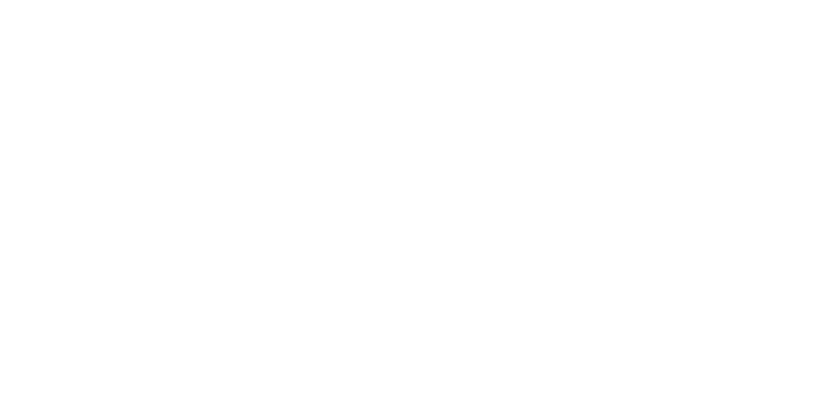
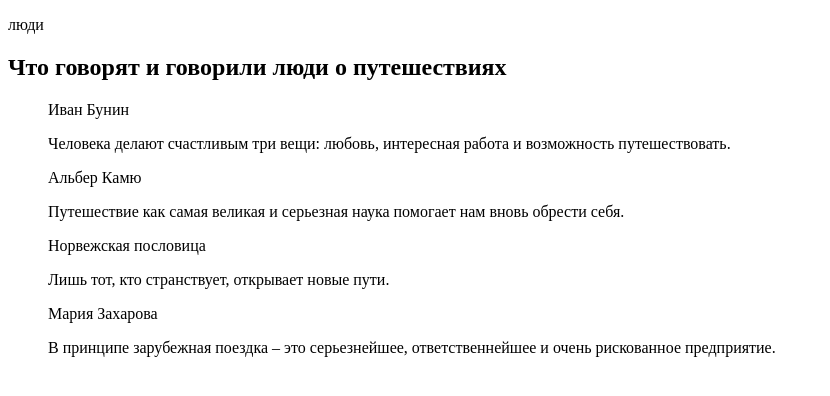
Before and after one commit to HikkaTown/comand-project, a plain HTML site: page index.html in a window 1280 px wide. Shown: the whole page, without its empty margins (0-830 px from the left). Drawn offline with Linux system fonts and the light colour scheme.

Commit message:
added blocks

```diff
--- a/index.html
+++ b/index.html
@@ -4,9 +4,53 @@
     <meta charset="UTF-8">
     <meta http-equiv="X-UA-Compatible" content="IE=edge">
     <meta name="viewport" content="width=device-width, initial-scale=1.0">
-    <title>Document</title>
+    <title>Куда я поеду?</title>
 </head>
-<body>
+<body class="page">
+  <header class="header">
 
+  </header>
+  <main class="content">
+    <section class="interests">
+      <article class="interests__article">
+
+      </article>
+      <article class="interests__article">
+
+      </article>
+      <article class="interests__article">
+
+      </article>
+    </section>
+    <section class="quotes">
+      <p class="quotes__subtitle">люди</p>
+      <h2 class="quotes__title">Что говорят и говорили люди о путешествиях</h2>
+      <figure class="quote-card">
+        <p class="quote-card__author">Иван Бунин</p>
+        <blockqoute class="quote-card__text">Человека делают счастливым три вещи: любовь, интересная работа и возможность путешествовать.</blockqoute>
+      </figure>
+      <figure class="quote-card">
+        <p class="quote-card__author">Альбер Камю</p>
+        <blockqoute class="quote-card__text">Путешествие как самая великая и серьезная наука помогает нам вновь обрести себя.</blockqoute>
+      </figure>
+      <figure class="quote-card">
+        <p class="quote-card__author">Норвежская пословица</p>
+        <blockqoute class="quote-card__text">Лишь тот, кто странствует, открывает новые пути.</blockqoute>
+      </figure>
+      <figure class="quote-card">
+        <p class="quote-card__author">Мария Захарова</p>
+        <blockqoute class="quote-card__text">В принципе зарубежная поездка – это серьезнейшее, ответственнейшее и очень рискованное предприятие.</blockqoute>
+      </figure>
+    </section>
+    <secttion class="form">
+
+    </secttion>
+    <section class="video">
+
+    </section>
+    <footer class="footer">
+
+    </footer>
+  </main>
 </body>
 </html>
```
